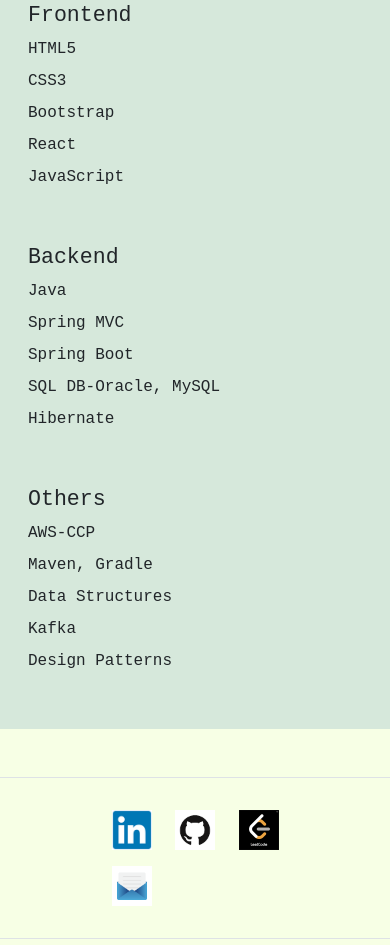
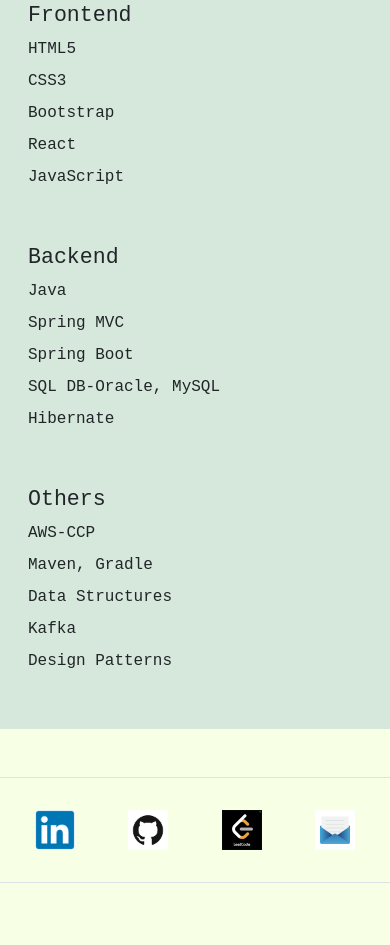
Before and after one commit to prs-sharma9/html-portfolio, a plain HTML site: page PersonalWebpage/src/home.html in a window 390 px wide. Shown: the part 1431-2376 px from the top of the page. After the commit the page ends 2338 px from the top, so only its background shows below. Drawn offline with nearby package versions, Linux system fonts and the light colour scheme; a web font is replaced by a local one.

Commit message:
updating media query

```diff
--- a/PersonalWebpage/css/home-styles.css
+++ b/PersonalWebpage/css/home-styles.css
@@ -18,3 +18,10 @@ body {
 .skill-li {
     margin-left: 0;
 }
+
+@media (max-width: 400px)  {
+    .footer-links {
+        width: 100%;
+        margin: 0 15px;
+    }
+}
```
